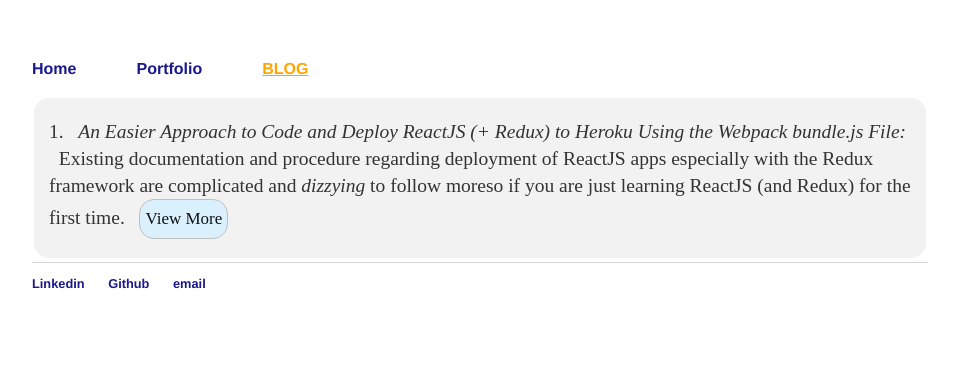
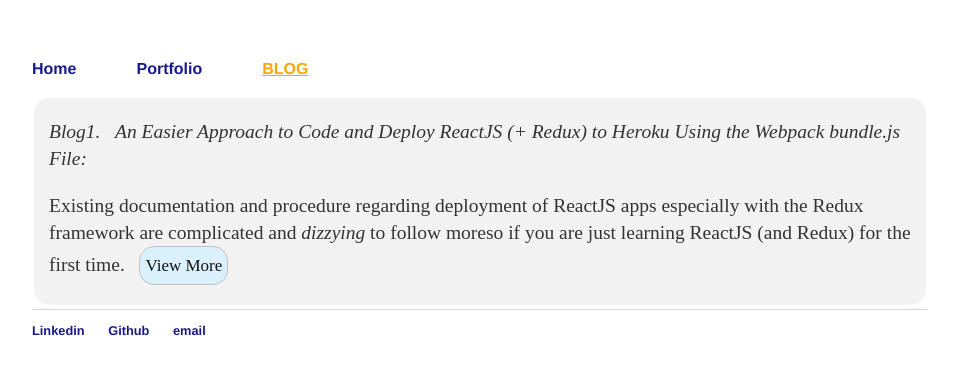
Before and after one commit to rodstaff/rodstaff.github.io, a Jekyll site: the page built from blog/index.html, in a window 1280 px wide. Shown: the top 375 px of the page, without its empty margins (160-1119 px from the left). Built offline with Jekyll 4.4.1, drawn with Linux system fonts in a browser that asks for light colours.

Commit message:
modified blog view

```diff
--- a/blog/index.html
+++ b/blog/index.html
@@ -4,6 +4,7 @@ title: Blog
 ---
 <div>
      <section>
-     <p>1. &nbsp;&nbsp;<em>An Easier Approach to Code and Deploy ReactJS (+ Redux) to Heroku Using the Webpack bundle.js File:</em> &nbsp;&nbsp;Existing documentation and procedure regarding deployment of ReactJS apps especially with the Redux framework are complicated and <em>dizzying</em> to follow moreso if you are just learning ReactJS (and Redux) for the first time.  &nbsp;&nbsp;<a class="btn" href="./blogSource1" target="_blank">View More</a></p>
+     <p><em>Blog1. &nbsp;&nbsp;An Easier Approach to Code and Deploy ReactJS (+ Redux) to Heroku Using the Webpack bundle.js File:</em></p>
+     <p>Existing documentation and procedure regarding deployment of ReactJS apps especially with the Redux framework are complicated and <em>dizzying</em> to follow moreso if you are just learning ReactJS (and Redux) for the first time.  &nbsp;&nbsp;<a class="btn" href="./blogSource1" target="_blank">View More</a></p>
      </section>
 </div>
```
